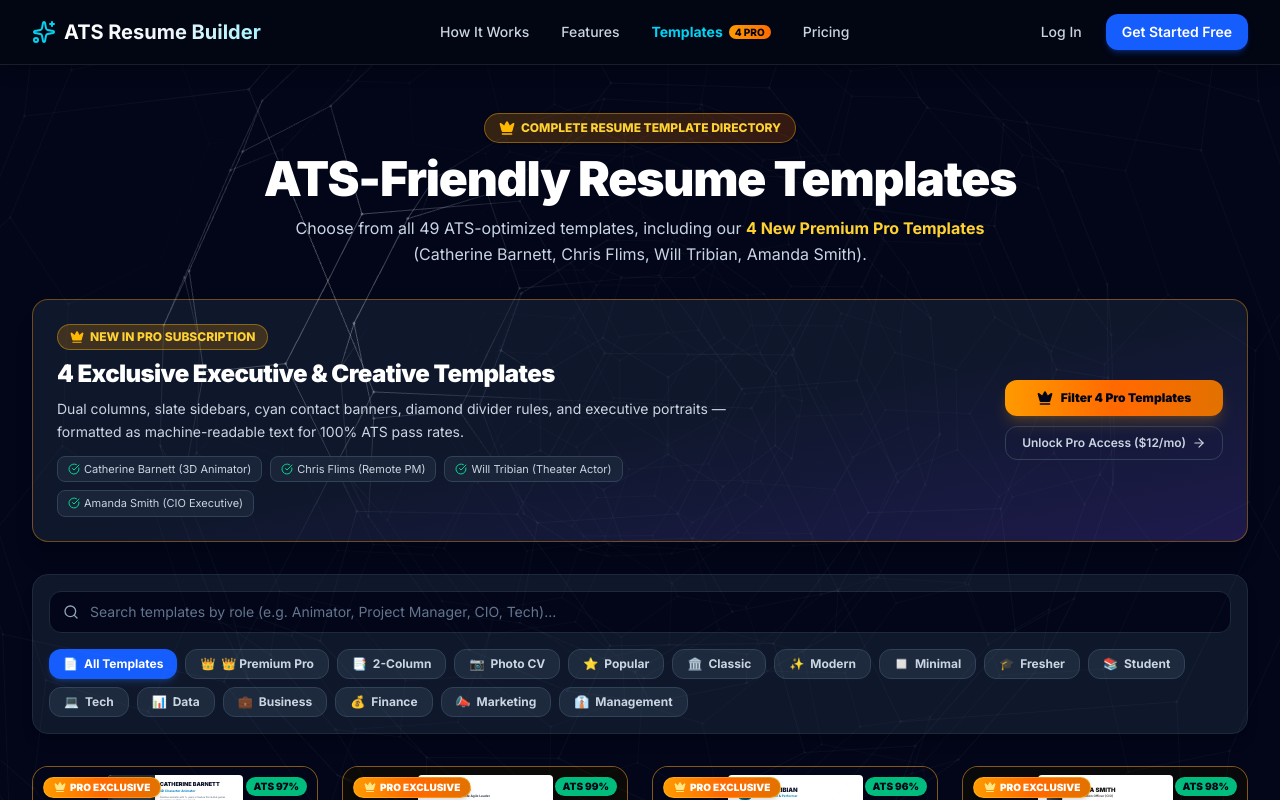
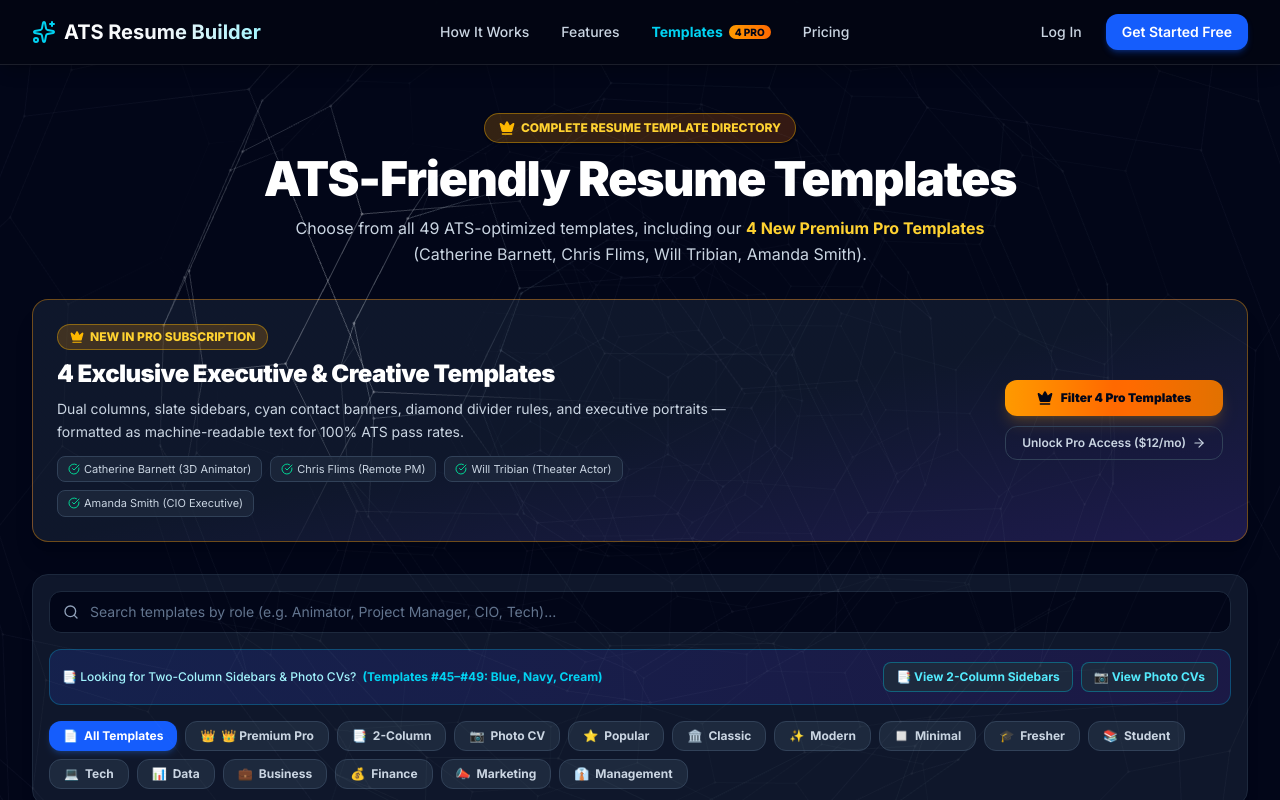
Before and after one commit to vinaykumar25121995/resumebuilder, a Next.js app: page /templates in a window 1280 px wide. Shown: the top 800 px of the page. Built offline with nearby package versions, Linux system fonts and the light colour scheme; no server answers.

Commit message:
feat: default to 2-column templates and add direct jump buttons

```diff
--- a/src/app/dashboard/templates/page.tsx
+++ b/src/app/dashboard/templates/page.tsx
@@ -686,6 +686,13 @@
 
   useEffect(() => {
     fetchProfile();
+    if (typeof window !== "undefined") {
+      const params = new URLSearchParams(window.location.search);
+      const cat = params.get("category");
+      if (cat) setSelectedCategory(cat);
+      const q = params.get("q");
+      if (q) setSearchQuery(q);
+    }
   }, []);
 
   const fetchProfile = async () => {
@@ -978,6 +985,36 @@
             value={searchQuery}
             onChange={(e) => setSearchQuery(e.target.value)}
           />
+        </div>
+
+        {/* Quick jump to 2-Column & Photo templates */}
+        <div className="bg-gradient-to-r from-blue-50 to-indigo-50 border border-blue-100 rounded-lg p-2.5 flex flex-col sm:flex-row items-start sm:items-center justify-between gap-2 text-xs">
+          <span className="text-blue-900 font-medium flex items-center gap-1.5">
+            <span>📑 Looking for Two-Column Sidebars & Photo CVs?</span>
+            <span className="text-blue-600 font-bold">(Templates #45–#49: Blue, Navy, Cream)</span>
+          </span>
+          <div className="flex items-center gap-1.5 flex-wrap">
+            <button
+              onClick={() => setSelectedCategory("2-Column")}
+              className={`px-3 py-1 rounded-lg font-bold transition-colors ${
+                selectedCategory === "2-Column"
+                  ? "bg-blue-600 text-white shadow"
+                  : "bg-white text-blue-700 hover:bg-blue-100 border border-blue-200"
+              }`}
+            >
+              📑 View 2-Column Sidebars
+            </button>
+            <button
+              onClick={() => setSelectedCategory("Photo")}
+              className={`px-3 py-1 rounded-lg font-bold transition-colors ${
+                selectedCategory === "Photo"
+                  ? "bg-blue-600 text-white shadow"
+                  : "bg-white text-blue-700 hover:bg-blue-100 border border-blue-200"
+              }`}
+            >
+              📷 View Photo CVs
+            </button>
+          </div>
         </div>
 
         {/* Category tabs */}
--- a/src/app/page.tsx
+++ b/src/app/page.tsx
@@ -647,7 +647,7 @@
   const heroRef = useRef<HTMLDivElement>(null);
   const [openFaq, setOpenFaq] = useState<number | null>(null);
   const [billingCycle, setBillingCycle] = useState<"monthly" | "annual">("monthly");
-  const [templateTab, setTemplateTab] = useState<"pro" | "twocolumn" | "standard" | "all">("pro");
+  const [templateTab, setTemplateTab] = useState<"twocolumn" | "pro" | "standard" | "all">("twocolumn");
   const [landingPreviewTemplate, setLandingPreviewTemplate] = useState<TemplateConfig | null>(null);
   const [contactForm, setContactForm] = useState({
     name: "",
@@ -974,6 +974,16 @@
             {/* Filter Tabs */}
             <div className="flex items-center justify-center gap-2 mt-8 flex-wrap">
               <button
+                onClick={() => setTemplateTab("twocolumn")}
+                className={`px-4 py-2.5 rounded-xl text-xs font-black transition-all flex items-center gap-2 ${
+                  templateTab === "twocolumn"
+                    ? "bg-gradient-to-r from-cyan-500 via-blue-500 to-indigo-600 text-white shadow-lg shadow-cyan-500/30 scale-105 border border-cyan-400"
+                    : "bg-slate-800 text-slate-300 hover:text-white hover:bg-slate-700 border border-slate-700"
+                }`}
+              >
+                <span>📑 2-Column & Photo Templates (5)</span>
+              </button>
+              <button
                 onClick={() => setTemplateTab("pro")}
                 className={`px-4 py-2.5 rounded-xl text-xs font-extrabold transition-all flex items-center gap-2 ${
                   templateTab === "pro"
@@ -983,16 +993,6 @@
               >
                 <Crown className="w-3.5 h-3.5 fill-current" />
                 <span>👑 Premium Pro Collection (4)</span>
-              </button>
-              <button
-                onClick={() => setTemplateTab("twocolumn")}
-                className={`px-4 py-2.5 rounded-xl text-xs font-bold transition-all flex items-center gap-2 ${
-                  templateTab === "twocolumn"
-                    ? "bg-cyan-600 text-white shadow-lg shadow-cyan-500/25 scale-105"
-                    : "bg-slate-800 text-slate-300 hover:text-white hover:bg-slate-700 border border-slate-700"
-                }`}
-              >
-                <span>📑 2-Column & Photo (5)</span>
               </button>
               <button
                 onClick={() => setTemplateTab("standard")}
--- a/src/app/templates/page.tsx
+++ b/src/app/templates/page.tsx
@@ -1,6 +1,6 @@
 "use client";
 
-import { useState, useMemo } from "react";
+import { useState, useMemo, useEffect } from "react";
 import Link from "next/link";
 import {
   ALL_TEMPLATES,
@@ -1107,6 +1107,16 @@
     null
   );
 
+  useEffect(() => {
+    if (typeof window !== "undefined") {
+      const params = new URLSearchParams(window.location.search);
+      const cat = params.get("category");
+      if (cat) setSelectedCategory(cat);
+      const q = params.get("q");
+      if (q) setSearchQuery(q);
+    }
+  }, []);
+
   const filteredTemplates = useMemo(() => {
     return filterTemplates(selectedCategory, searchQuery);
   }, [selectedCategory, searchQuery]);
@@ -1257,6 +1267,36 @@
               value={searchQuery}
               onChange={(e) => setSearchQuery(e.target.value)}
             />
+          </div>
+
+          {/* Quick jump to 2-Column & Photo templates */}
+          <div className="bg-gradient-to-r from-blue-950/80 to-indigo-950/80 border border-cyan-500/30 rounded-xl p-3 flex flex-col sm:flex-row items-start sm:items-center justify-between gap-2 text-xs">
+            <span className="text-cyan-200 font-medium flex items-center gap-1.5">
+              <span>📑 Looking for Two-Column Sidebars & Photo CVs?</span>
+              <span className="text-cyan-400 font-bold">(Templates #45–#49: Blue, Navy, Cream)</span>
+            </span>
+            <div className="flex items-center gap-2 flex-wrap">
+              <button
+                onClick={() => setSelectedCategory("2-Column")}
+                className={`px-3 py-1.5 rounded-lg font-bold transition-all ${
+                  selectedCategory === "2-Column"
+                    ? "bg-cyan-500 text-slate-950 shadow-md shadow-cyan-500/30"
+                    : "bg-slate-800 text-cyan-300 hover:bg-slate-700 border border-cyan-500/40"
+                }`}
+              >
+                📑 View 2-Column Sidebars
+              </button>
+              <button
+                onClick={() => setSelectedCategory("Photo")}
+                className={`px-3 py-1.5 rounded-lg font-bold transition-all ${
+                  selectedCategory === "Photo"
+                    ? "bg-cyan-500 text-slate-950 shadow-md shadow-cyan-500/30"
+                    : "bg-slate-800 text-cyan-300 hover:bg-slate-700 border border-cyan-500/40"
+                }`}
+              >
+                📷 View Photo CVs
+              </button>
+            </div>
           </div>
 
           {/* Categories */}
```
